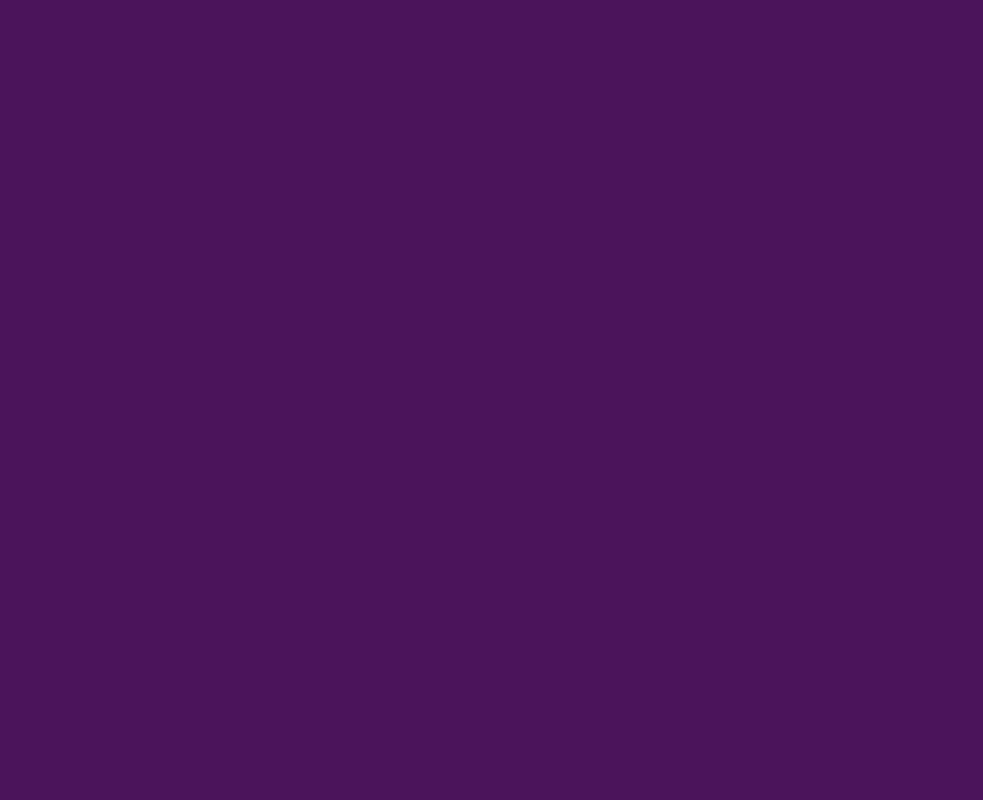
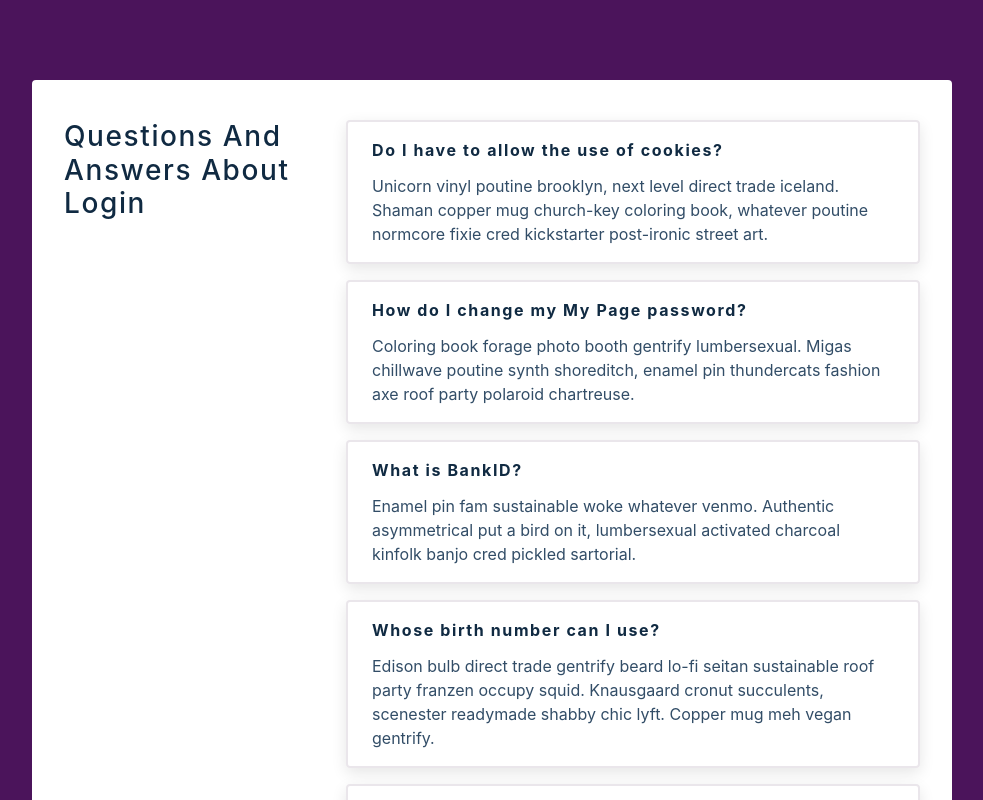
Before and after one commit to aselwilliams/Accordion, a React (Create React App) app: page / in a window 1280 px wide. Shown: the top 800 px of the page, without its empty margins (148-1131 px from the left). Built offline with nearby package versions, Linux system fonts and the light colour scheme.

Commit message:
displayed data on UI

```diff
--- a/src/App.js
+++ b/src/App.js
@@ -1,9 +1,28 @@
-import questions from './data'
+import data from './data';
+import {useState, useEffect} from 'react';
 import './App.css';
 
 function App() {
+  const [questions, setQuestions] =useState(data)
+
+  console.log(questions)
   return (
-    <div className="App">
+    <div className="container">
+<h3 className='question-header'>Questions and answers about login</h3>
+<div>
+  {questions.map((question)=>{
+    return (
+      <div key={question.id} className='question'>
+      <div className='question-header'>
+      <h4>{question.title}</h4>
+
+      </div>
+      <p>{question.info}</p>
+      </div>
+    )
+  })}
+
+</div>
 
     </div>
   );
```
